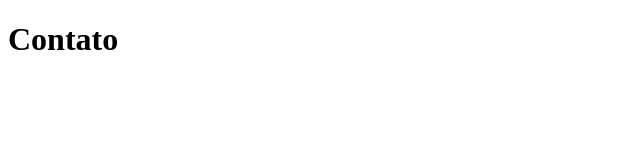
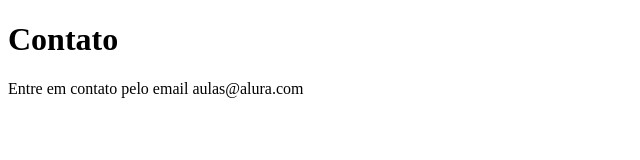
Before and after one commit to RenataSene/alura-sistema-de-cadastro, a plain HTML site: page contato.html in a window 1280 px wide. Shown: the whole page, without its empty margins (0-640 px from the left). Drawn offline with Linux system fonts and the light colour scheme.

Commit message:
adicionando email de contato

```diff
--- a/contato.html
+++ b/contato.html
@@ -8,6 +8,7 @@
 </head>
 <body>
     <h1>Contato</h1>
+    <p>Entre em contato pelo email aulas@alura.com</p>
 
 </body>
 </html>
```
